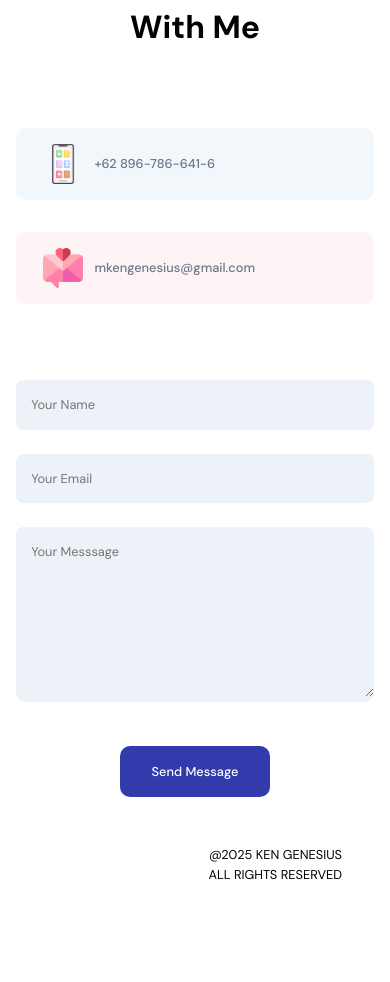
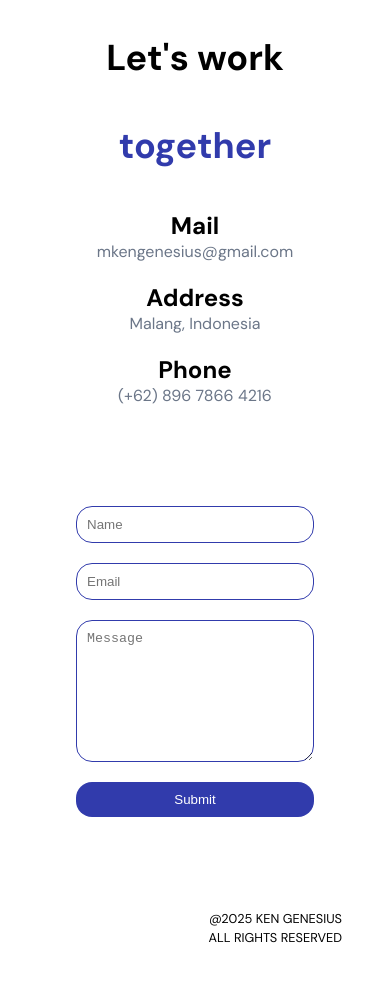
Before and after one commit to ken-genesius/jsm-portfolio, a React (Create React App) app in the folder frontend_react/: page / in a window 390 px wide. Shown: the part 4320-5302 px from the top of the page. Before the commit the page ends 5268 px from the top, so only its background shows below. Built offline with nearby package versions, Linux system fonts and the light colour scheme; no server answers.

Commit message:
feat: add a new contact page

```diff
--- a/frontend_react/package.json
+++ b/frontend_react/package.json
@@ -3,6 +3,7 @@
   "version": "0.1.0",
   "private": true,
   "dependencies": {
+    "@emailjs/browser": "^4.4.1",
     "@sanity/client": "^6.29.0",
     "@sanity/image-url": "^1.1.0",
     "@testing-library/dom": "^10.4.0",
--- a/frontend_react/src/App.js
+++ b/frontend_react/src/App.js
@@ -1,6 +1,13 @@
 import React from "react";
 import "./App.scss";
-import { About, Footer, Header, Skills, Testimonials, Work } from "./container";
+import {
+  About,
+  Contact,
+  Header,
+  Skills,
+  Testimonials,
+  Work,
+} from "./container";
 import { Navbar } from "./components";
 
 const App = () => {
@@ -12,7 +19,7 @@ const App = () => {
       <Work />
       <Skills />
       <Testimonials />
-      <Footer />
+      <Contact />
     </div>
   );
 };
--- a/frontend_react/src/App.scss
+++ b/frontend_react/src/App.scss
@@ -186,3 +186,21 @@
     padding: 2rem;
   }
 }
+
+@mixin mobile {
+  @media (max-width: 738px) {
+    @content;
+  }
+}
+
+@mixin tablet {
+  @media (max-width: 1024px) {
+    @content;
+  }
+}
+
+@mixin desktop {
+  @media (max-width: 1366px) {
+    @content;
+  }
+}
--- /dev/null
+++ b/frontend_react/src/container/Contact/Contact.jsx
@@ -0,0 +1,124 @@
+import { useState, useRef } from "react";
+import "./contact.scss";
+import { motion, useInView } from "framer-motion";
+import { AppWrap, MotionWrap } from "../../wrapper";
+import emailjs from "@emailjs/browser";
+
+const variants = {
+  initial: {
+    y: 200,
+    opacity: 0,
+  },
+  animate: {
+    y: 0,
+    opacity: 1,
+    transition: {
+      duration: 1.5,
+      staggerChildren: 0.1,
+    },
+  },
+};
+
+const Contact = () => {
+  const ref = useRef();
+
+  const isInView = useInView(ref, { margin: "-100px" });
+
+  const form = useRef();
+
+  const [error, setError] = useState(false);
+  const [success, setSuccess] = useState(false);
+
+  const sendEmail = (e) => {
+    e.preventDefault();
+
+    emailjs
+      .sendForm("service_b4pm9gj", "template_nrpxslp", form.current, {
+        publicKey: "7C7iLtshuXmMtk-zd",
+      })
+      .then(
+        () => {
+          setSuccess(true);
+        },
+        (error) => {
+          setError(true);
+        }
+      );
+  };
+
+  return (
+    <motion.div
+      ref={ref}
+      className="app__contact-container"
+      variants={variants}
+      initial="initial"
+      whileInView="animate"
+    >
+      <motion.div className="app__contact-list" variants={variants}>
+        <motion.h1 variants={variants}>
+          Let's work <span>together</span>
+        </motion.h1>
+        <motion.div className="app__contact-list-item" variants={variants}>
+          <h2>Mail</h2>
+          <span>mkengenesius@gmail.com</span>
+        </motion.div>
+        <motion.div className="app__contact-list-item" variants={variants}>
+          <h2>Address</h2>
+          <span>Malang, Indonesia</span>
+        </motion.div>
+        <motion.div className="app__contact-list-item" variants={variants}>
+          <h2>Phone</h2>
+          <span>(+62) 896 7866 4216</span>
+        </motion.div>
+      </motion.div>
+      <motion.div className="app__contact-form" variants={variants}>
+        <motion.div
+          className="app__contact-phone-svg"
+          initial={{ opacity: 1 }}
+          whileInView={{ opacity: 0 }}
+          transition={{ delay: 1, duration: 1 }}
+        >
+          <svg
+            viewBox="0 0 24 24"
+            fill="none"
+            xmlns="http://www.w3.org/2000/svg"
+          >
+            <motion.path
+              strokeWidth={1}
+              initial={{ pathLength: 0 }}
+              animate={isInView && { pathLength: 1 }}
+              transition={{ duration: 2 }}
+              d="M7 9H17M7 13H17M21 20L17.6757 18.3378C17.4237 18.2118 17.2977
+                        18.1488 17.1656 18.1044C17.0484 18.065 16.9277 18.0365 16.8052 18.0193C16.6672 18
+                        16.5263 18 16.2446 18H6.2C5.07989 18 4.51984 18 4.09202 17.782C3.71569 17.5903
+                        3.40973 17.2843 3.21799 16.908C3 16.4802 3 15.9201 3 14.8V7.2C3 6.07989 3 5.51984
+                        3.21799 5.09202C3.40973 4.71569 3.71569 4.40973 4.09202 4.21799C4.51984 4 5.0799 4
+                        6.2 4H17.8C18.9201 4 19.4802 4 19.908 4.21799C20.2843 4.40973 20.5903 4.71569 20.782
+                        5.09202C21 5.51984 21 6.0799 21 7.2V20Z"
+            />
+          </svg>
+        </motion.div>
+        <motion.form
+          ref={form}
+          onSubmit={sendEmail}
+          initial={{ opacity: 0 }}
+          whileInView={{ opacity: 1 }}
+          transition={{ delay: 2, duration: 1 }}
+        >
+          <input type="text" required placeholder="Name" name="name" />
+          <input type="email" required placeholder="Email" name="email" />
+          <textarea rows={8} placeholder="Message" name="message" />
+          <button>Submit</button>
+          {error && "Error"}
+          {success && "Success"}
+        </motion.form>
+      </motion.div>
+    </motion.div>
+  );
+};
+
+export default AppWrap(
+  MotionWrap(Contact, "app__contact"),
+  "contact",
+  "app__whitebg"
+);
--- /dev/null
+++ b/frontend_react/src/container/Contact/contact.scss
@@ -0,0 +1,114 @@
+@import "../../App.scss";
+
+.app__contact {
+  flex: 1;
+  width: 100%;
+  flex-direction: column;
+}
+
+.app__contact-container {
+  height: 100%;
+  max-width: 1366px;
+  margin: auto;
+  display: flex;
+  align-items: center;
+  gap: 50px;
+
+  @include mobile {
+    width: 100%;
+    padding: 10px;
+    flex-direction: column;
+  }
+
+  .app__contact-list {
+    flex: 1;
+    display: flex;
+    flex-direction: column;
+    gap: 30px;
+
+    @include mobile {
+      gap: 20px;
+      text-align: center;
+      align-items: center;
+      margin-top: 40px;
+    }
+
+    h1 {
+      font-size: 95px;
+      line-height: 88px;
+
+      @include mobile {
+        font-size: 36px;
+      }
+
+      span {
+        color: var(--secondary-color);
+        font-weight: 800;
+      }
+    }
+
+    span {
+      font-weight: 300;
+      color: var(--gray-color);
+    }
+  }
+
+  .app__contact-form {
+    flex: 1;
+    position: relative;
+
+    @include mobile {
+      padding: 50px;
+      width: 100%;
+    }
+
+    .app__contact-phone-svg {
+      stroke: var(--secondary-color);
+      position: absolute;
+      margin: auto;
+      z-index: -1;
+
+      svg {
+        width: 500px;
+        height: 500px;
+
+        @include mobile {
+          width: 300px;
+          height: 300px;
+        }
+      }
+    }
+
+    form {
+      display: flex;
+      flex-direction: column;
+      gap: 20px;
+
+      input,
+      textarea {
+        padding: 20px;
+        background-color: transparent;
+        border: 1px solid var(--secondary-color);
+        border-radius: 1rem;
+
+        @include mobile {
+          padding: 10px;
+        }
+      }
+
+      button {
+        padding: 20px;
+        border: none;
+        background-color: var(--secondary-color);
+        cursor: pointer;
+        font-weight: 500;
+        color: var(--white-color);
+        border-radius: 1rem;
+
+        @include mobile {
+          padding: 10px;
+        }
+      }
+    }
+  }
+}
```
Also changed, not shown: frontend_react/src/container/index.js (+7 -6 lines), 1 other file (tests, documents, lock files or other folders).
